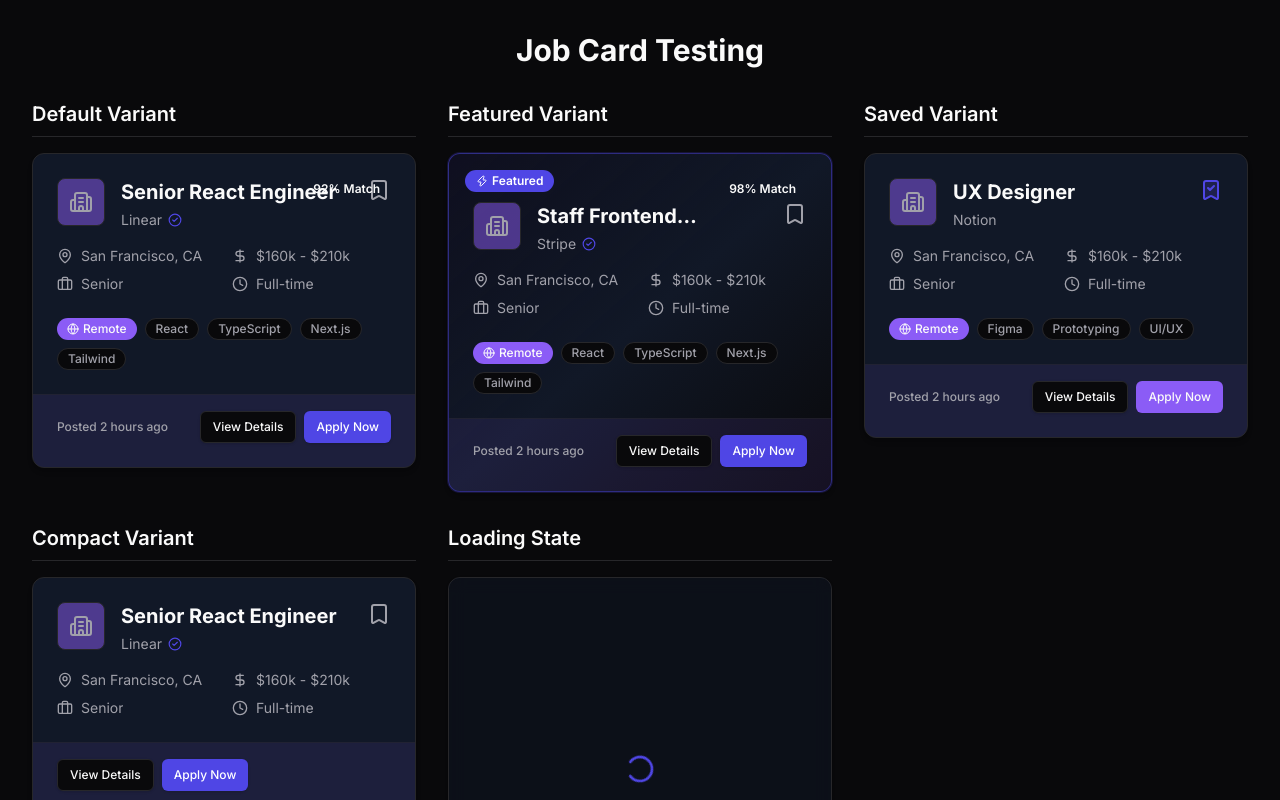
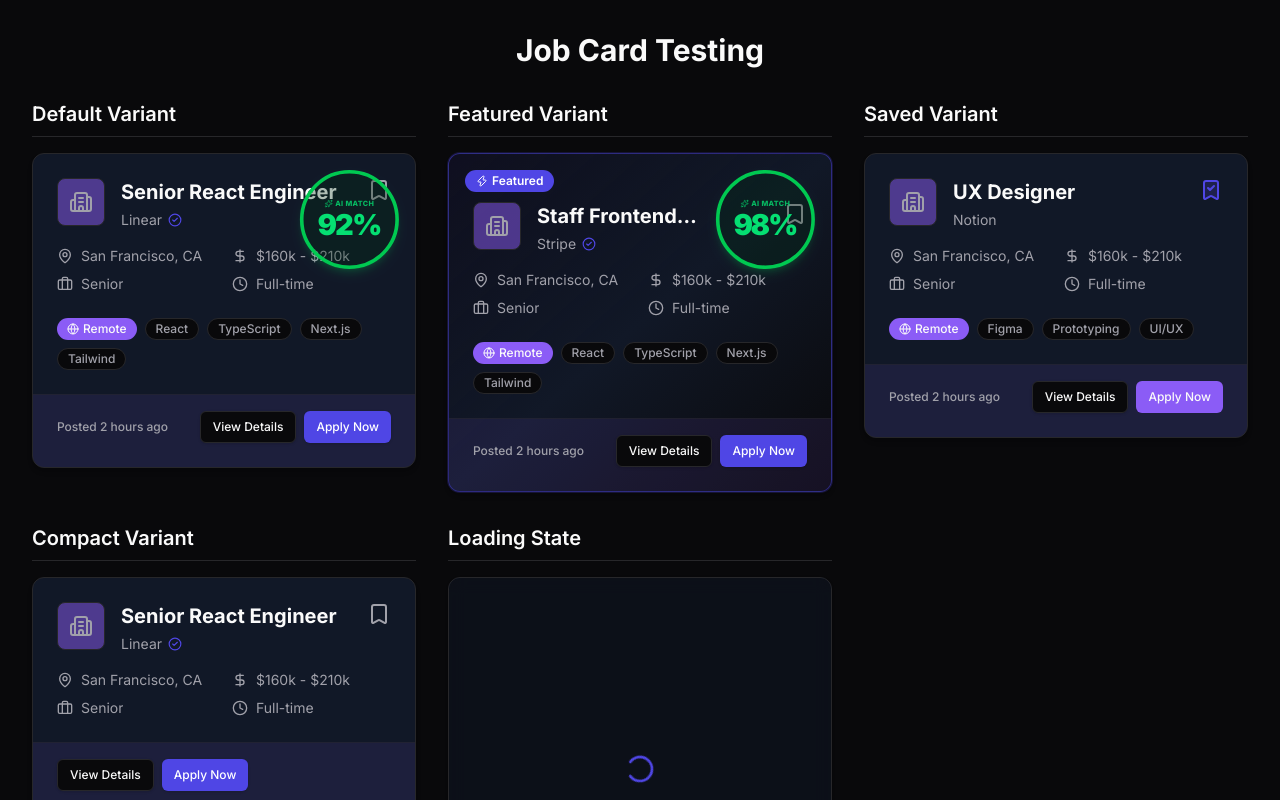
Before and after one commit to vanshi13rathore/swipehire-ai, a Next.js app: page /dev/job-card in a window 1280 px wide. Shown: the top 800 px of the page. Built offline with nearby package versions, Linux system fonts and the light colour scheme.

Commit message:
feat(jobs): integrate AI Match Score into Job Card

```diff
--- a/components/jobs/job-card.tsx
+++ b/components/jobs/job-card.tsx
@@ -3,6 +3,7 @@
 import { cn } from "@/lib/utils";
 import { Card, CardHeader, CardContent, CardFooter, CardBadge } from "@/components/ui";
 import { Button } from "@/components/shared";
+import { MatchScore } from "@/components/ai";
 import {
   Building2, MapPin, DollarSign, Briefcase,
   Clock, Bookmark, BookmarkCheck, CheckCircle2,
@@ -85,10 +86,10 @@
         </CardBadge>
       )}
 
-      {matchPercentage && matchPercentage >= 80 && (
-        <CardBadge className="bg-success text-success-foreground z-10">
-          {matchPercentage}% Match
-        </CardBadge>
+      {matchPercentage !== undefined && (
+        <div className="absolute top-4 right-4 z-10 transform scale-50 sm:scale-[0.6] origin-top-right pointer-events-none">
+          <MatchScore score={matchPercentage} />
+        </div>
       )}
 
       <CardHeader className={cn("pb-4", featured ? "pt-12" : "pt-6")}>
```
